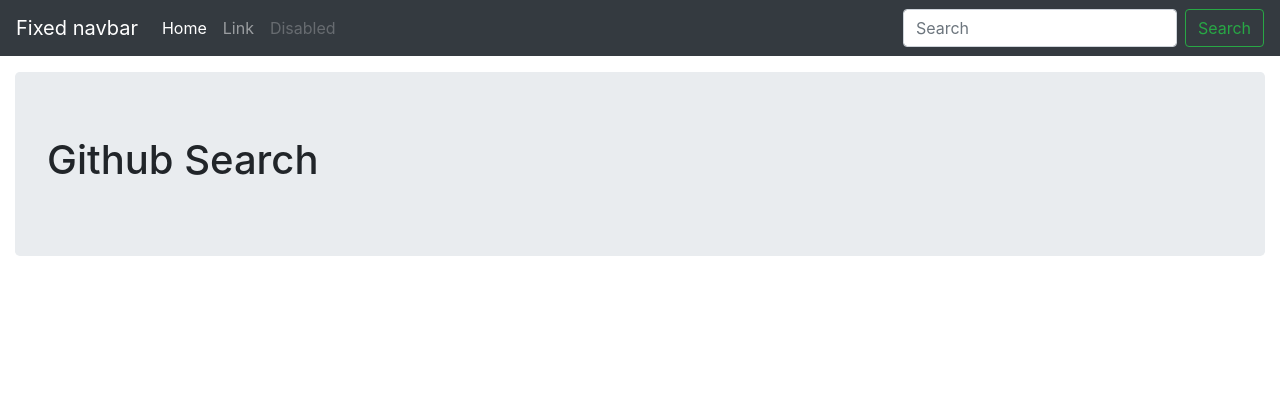
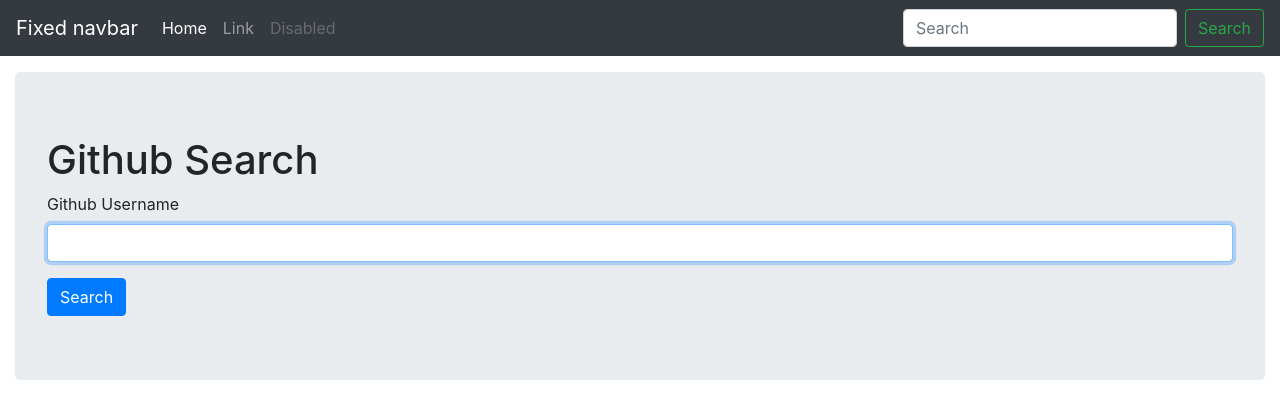
Before and after one commit to Tusharbalar/Github-search-profile, an Angular app: page /search in a window 1280 px wide. Shown: the top 418 px of the page. Built offline with nearby package versions, Linux system fonts and the light colour scheme.

Commit message:
Enabled forms module

```diff
--- a/src/app/app.module.ts
+++ b/src/app/app.module.ts
@@ -5,6 +5,7 @@
 import { AppComponent } from './app.component';
 import { SearchComponent } from './components/search/search.component';
 import { SearchResultComponent } from './components/search-result/search-result.component';
+import { ReactiveFormsModule, FormsModule } from '@angular/forms';
 
 @NgModule({
   declarations: [
@@ -14,6 +15,8 @@
   ],
   imports: [
     BrowserModule,
+    FormsModule,
+    ReactiveFormsModule,
     AppRoutingModule
   ],
   providers: [],
--- a/src/app/components/search/search.component.html
+++ b/src/app/components/search/search.component.html
@@ -1,3 +1,10 @@
 <div class="jumbotron">
   <h1>Github Search</h1>
+  <form [formGroup]="formGroup" (ngSubmit)="onSave()" novalidate>
+    <div class="form-group">
+      <label>Github Username</label>
+      <input #username type="text" class="form-control" formControlName="username">
+    </div>
+    <button type="submit" class="btn btn-primary">Search</button>
+  </form>
 </div>
--- a/src/app/components/search/search.component.ts
+++ b/src/app/components/search/search.component.ts
@@ -1,15 +1,36 @@
-import { Component, OnInit } from '@angular/core';
+import { Component, OnInit, ViewChild, ElementRef, AfterViewChecked } from '@angular/core';
+import {FormBuilder, FormGroup, Validators} from '@angular/forms';
 
 @Component({
   selector: 'github-search',
   templateUrl: './search.component.html',
   styleUrls: ['./search.component.scss']
 })
-export class SearchComponent implements OnInit {
+export class SearchComponent implements OnInit, AfterViewChecked {
 
-  constructor() { }
+  @ViewChild("username", { static: true }) input: ElementRef;
+
+  formGroup: FormGroup;
+
+  constructor(private fb: FormBuilder) {
+  }
 
   ngOnInit() {
+    this.initForm();
+  }
+
+  initForm() {
+    this.formGroup = this.fb.group({
+      username: ['', [Validators.required]]
+    });
+  }
+
+  ngAfterViewChecked() {
+    this.input.nativeElement.focus();
+  }
+
+  onSave() {
+
   }
 
 }
```
